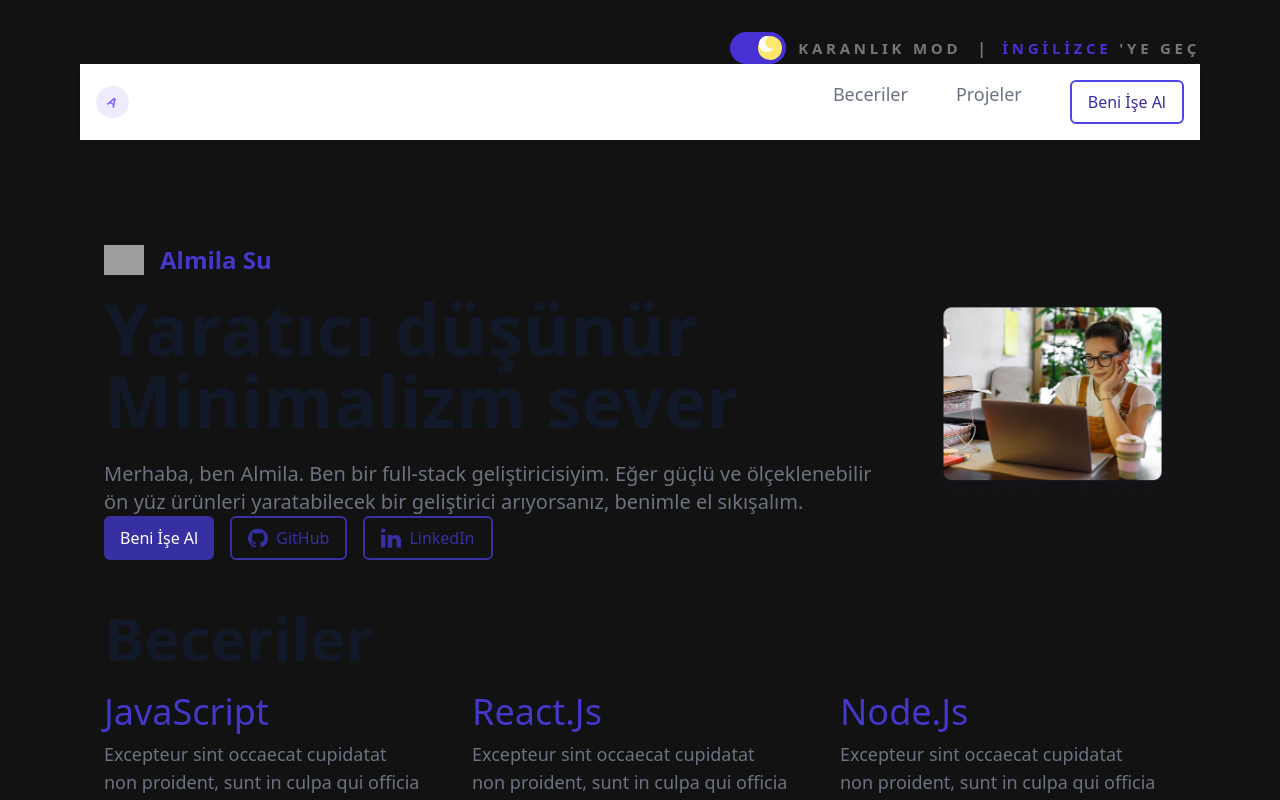
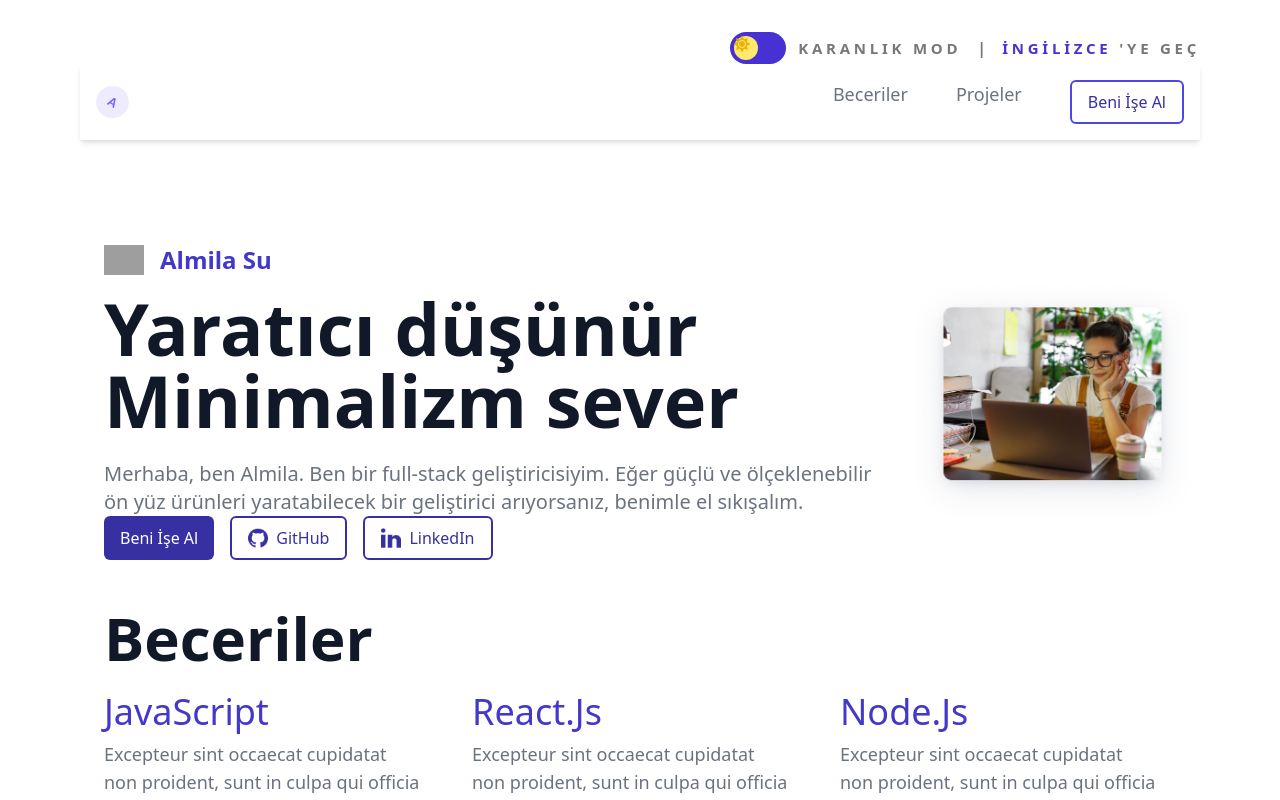
Before and after one commit to senolduyguuu/FSWeb-Frontend-Challenge, a React (Vite) app in the folder frontend-challenge/: page / in a window 1280 px wide. Shown: the top 800 px of the page. Built offline with nearby package versions, Linux system fonts and the light colour scheme; grey boxes are pictures that could not be loaded.

Commit message:
Dark Mode componentler düzenlendi

```diff
--- a/frontend-challenge/colors.js
+++ b/frontend-challenge/colors.js
@@ -6,8 +6,8 @@
 	navText: '#3730A3',
 	SkilsText: ' #4338CA',
 	ProfileColor: '#1F2937',
-	FooterColor: "#f9f9f9"
-
+	FooterColor: "#f9f9f9",
+	DarkModeBodyColor: "#252128"
 }
 
 export default colors;
--- a/frontend-challenge/src/App.css
+++ b/frontend-challenge/src/App.css
@@ -1,6 +1,11 @@
 body.dark {
-  background-color: #121212; /* Karanlık mod arka plan rengi */
-  color: #ffffff; /* Karanlık mod metin rengi */
+  background-color: #252128;
 }
 
-/* Diğer karanlık mod stilleri burada tanımlanabilir */
+body.dark .deneme {
+  background-color: black;
+}
+
+body.dark * {
+  color: #ffffff;
+}
--- a/frontend-challenge/src/component/Footer/FooterContent.jsx
+++ b/frontend-challenge/src/component/Footer/FooterContent.jsx
@@ -1,11 +1,12 @@
 import FooterImg from "../../assets/Footer/👉.png";
 import { useLanguage } from '../../hook/context/LanguageContext';
+import "../.../../../App.css"
 
 const FooterContent = () => {
 	const { t } = useLanguage();
 
 	return (
-		<footer className="bg-FooterColor py-12">
+		<footer className=" deneme py-12">
 			<div className="container mx-auto px-4 md:px-8 lg:px-12 text-center md:text-left">
 				<h1 className="text-3xl md:text-4xl lg:text-5xl font-bold mb-6">
 					{t("footer_title")}
--- a/frontend-challenge/src/component/Navbar/Navbar.jsx
+++ b/frontend-challenge/src/component/Navbar/Navbar.jsx
@@ -28,7 +28,7 @@
 	}, []);
 
 	return (
-		<nav className="bg-white dark:bg-gray-900 shadow-md">
+		<nav className="dark:bg-gray-900 shadow-md">
 			<div className="container mx-auto px-4 lg:max-w-5xl xl:max-w-6xl py-4 flex items-center justify-between">
 				<div className="flex items-center">
 					<img src={logo} alt="logo" className="h-8 w-auto" />
--- a/frontend-challenge/src/component/Projects/ProjectsContent.jsx
+++ b/frontend-challenge/src/component/Projects/ProjectsContent.jsx
@@ -35,7 +35,7 @@
 			</div>
 			<div className="grid grid-cols-1 sm:grid-cols-2 md:grid-cols-3 gap-8">
 				{projects.map((project, index) => (
-					<div key={index} className="flex flex-col items-center space-y-4 p-4 bg-white dark:bg-gray-800 border rounded-lg shadow-md hover:shadow-lg transition-shadow duration-300">
+					<div key={index} className="flex flex-col items-center space-y-4 p-4  dark:bg-gray-800  rounded-lg shadow-md hover:shadow-lg transition-shadow duration-300">
 						<img src={project.img} alt={project.title} className="w-full h-40 object-cover rounded-md" />
 						<h2 className="text-xl md:text-2xl lg:text-3xl text-gray-900 dark:text-white font-semibold">{project.title}</h2>
 						<p className="text-sm md:text-base lg:text-lg text-gray-600 dark:text-gray-300 text-center">
--- a/frontend-challenge/src/features/darkModeSlice.js
+++ b/frontend-challenge/src/features/darkModeSlice.js
@@ -6,8 +6,12 @@
 		isDarkMode: false,
 	},
 	reducers: {
-		toggleDarkMode: (state) => {
-			state.isDarkMode = !state.isDarkMode;
+		toggleDarkMode: (state, action) => {
+			if (action.payload !== undefined) {
+				state.isDarkMode = action.payload;
+			} else {
+				state.isDarkMode = !state.isDarkMode;
+			}
 		},
 	},
 });
--- a/frontend-challenge/tailwind.config.js
+++ b/frontend-challenge/tailwind.config.js
@@ -16,7 +16,8 @@
 				navText: colors.navText,
 				SkilsText: colors.SkilsText,
 				ProfileColor: colors.ProfileColor,
-				FooterColor: colors.FooterColor
+				FooterColor: colors.FooterColor,
+				DarkModeBodyColor: colors.DarkModeBodyColor
 
 			},
 		},
```
